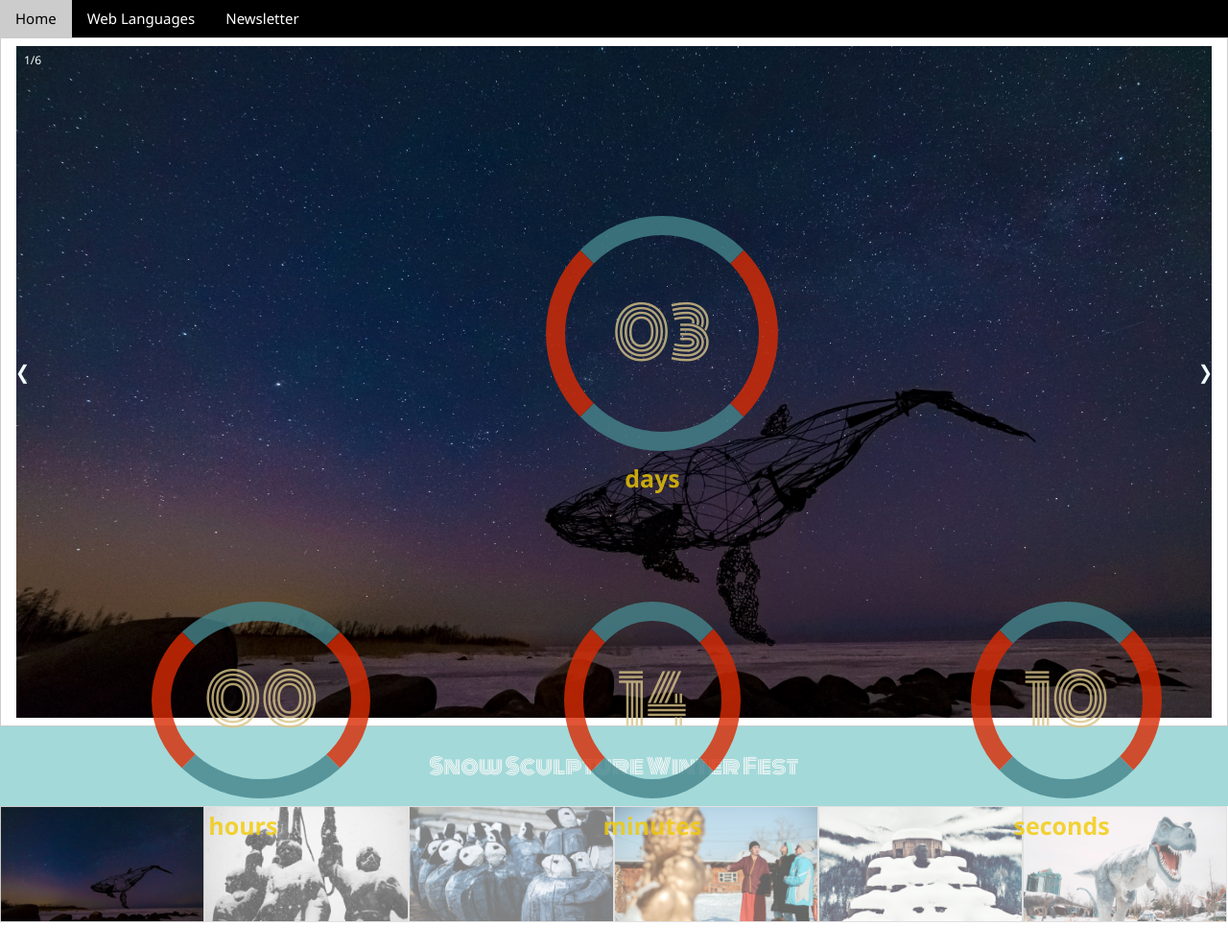
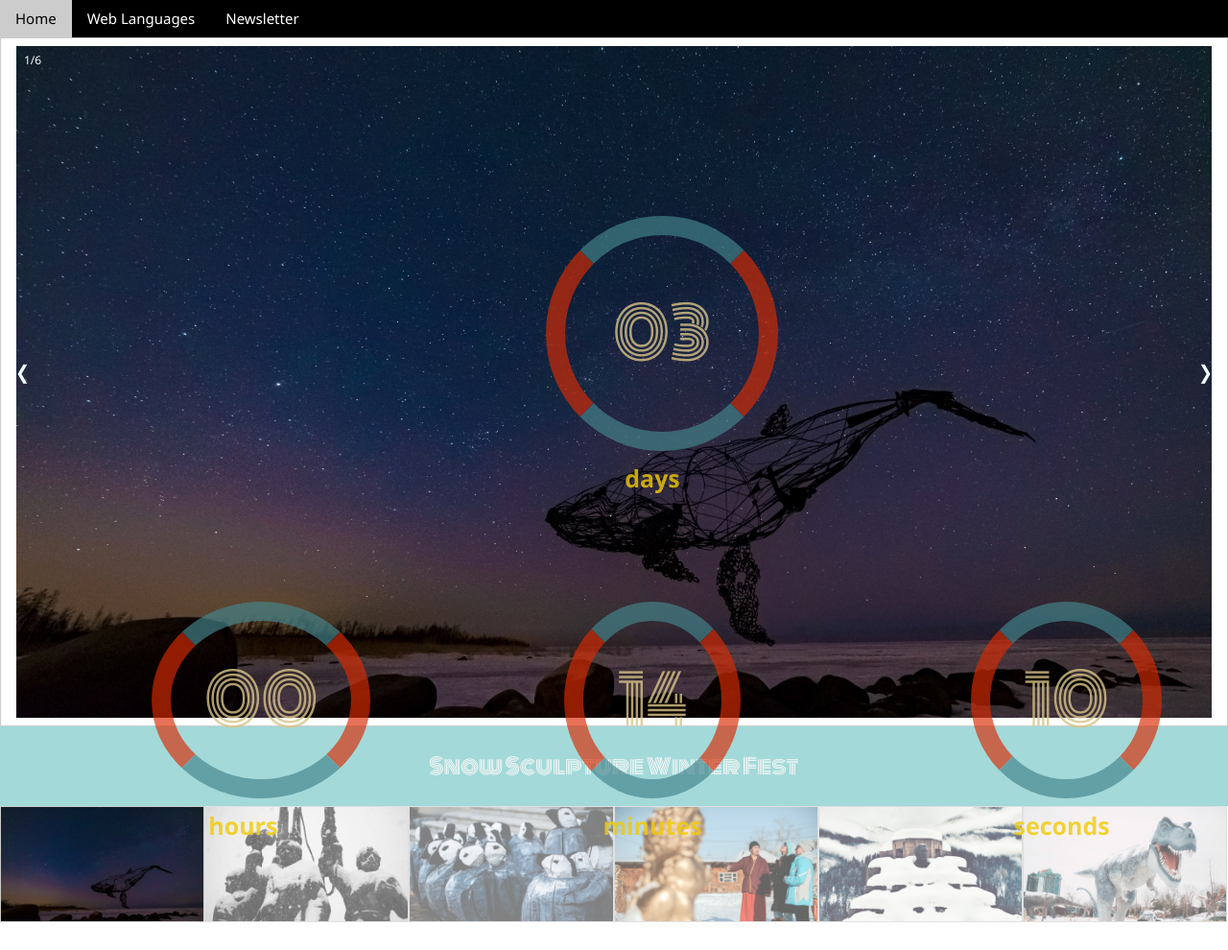
Before and after one commit to prophet12505/Project-Winter-Seasonal-Event, a plain HTML site: page index.html in a window 1280 px wide. Shown: the top 990 px of the page at 96% size. Drawn offline with Linux system fonts and the light colour scheme.

Commit message:
changed color opacity

```diff
--- a/css/index.css
+++ b/css/index.css
@@ -26,7 +26,7 @@
     border: 20px solid;
     padding: 30px 35px;
     border-radius: 50%;
-    border-color: #45858C #D92B04;
+    border-color: #45858cd5 #d92b04d2;
     font-family: 'Monoton', cursive;
     font-size: 70px;
     color: #D9C589;
```
